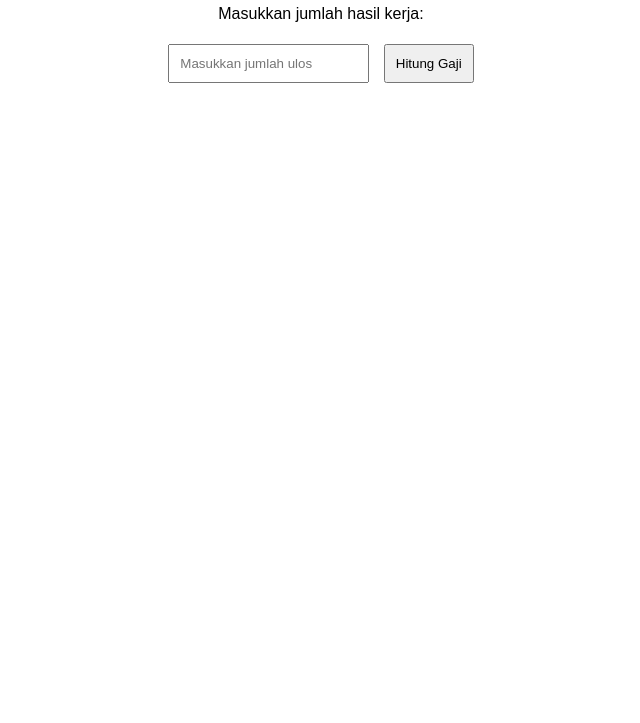
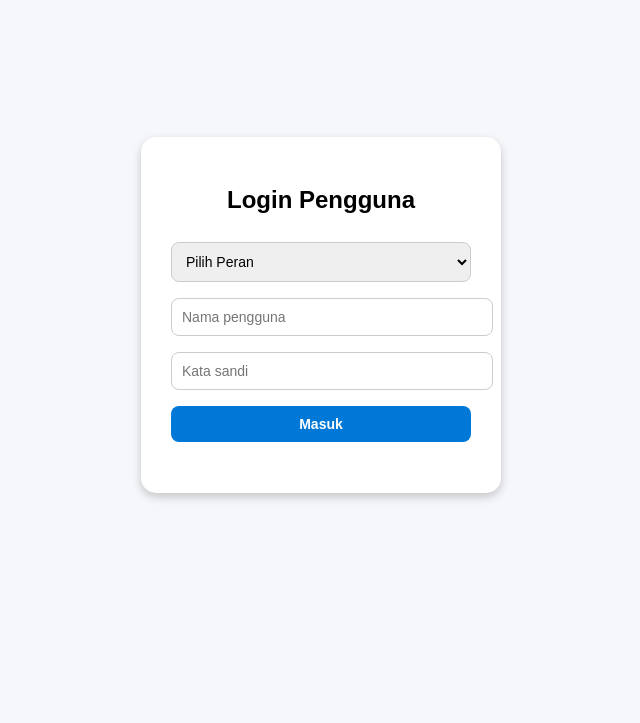
Before and after one commit to yeriyumazai84/hitung-gaji-borsin, a plain HTML site: page index.html in a window 1280 px wide. Shown: the part 93-816 px from the top of the page, without its empty margins (319-959 px from the left). Drawn offline with Linux system fonts and the light colour scheme.

Commit message:
Update index.html

```diff
--- a/index.html
+++ b/index.html
@@ -1,27 +1,90 @@
 <!DOCTYPE html>
-<html>
+<html lang="id">
 <head>
     <meta charset="UTF-8">
-  <title>Hitung Gaji Anggota Borsin</title>
+    <meta name="viewport" content="width=device-width, initial-scale=1.0">
+    <title>Login - Hitung Gaji Borsin</title>
     <style>
-    body { font-family: Arial; text-align: center; margin-top: 50px; }
-    input, button { padding: 10px; margin: 5px; }
+        body {
+            font-family: Arial, sans-serif;
+            background: #f5f7fa;
+            display: flex;
+            justify-content: center;
+            align-items: center;
+            height: 100vh;
+        }
+        .login-box {
+            background: white;
+            padding: 30px;
+            border-radius: 15px;
+            box-shadow: 0 4px 10px rgba(0,0,0,0.2);
+            width: 300px;
+            text-align: center;
+        }
+        h2 {
+            margin-bottom: 20px;
+        }
+        input, select, button {
+            width: 100%;
+            padding: 10px;
+            margin: 8px 0;
+            border-radius: 8px;
+            border: 1px solid #ccc;
+            font-size: 14px;
+        }
+        button {
+            background-color: #0078D7;
+            color: white;
+            border: none;
+            cursor: pointer;
+            font-weight: bold;
+        }
+        button:hover {
+            background-color: #005fa3;
+        }
+        .msg {
+            color: red;
+            font-size: 13px;
+        }
     </style>
 </head>
 <body>
-  <h2>Hitung Gaji Anggota Borsin</h2>
-  <p>Masukkan jumlah hasil kerja:</p>
-  <input type="number" id="hasil" placeholder="Masukkan jumlah ulos">
-  <button onclick="hitungGaji()">Hitung Gaji</button>
-  <p id="hasilGaji"></p>
+    <div class="login-box">
+        <h2>Login Pengguna</h2>
+        <select id="role">
+            <option value="">Pilih Peran</option>
+            <option value="admin">Admin</option>
+            <option value="anggota">Anggota</option>
+            <option value="bos">Bos</option>
+        </select>
+        <input type="text" id="username" placeholder="Nama pengguna">
+        <input type="password" id="password" placeholder="Kata sandi">
+        <button onclick="login()">Masuk</button>
+        <p class="msg" id="message"></p>
+    </div>
 
     <script>
-    function hitungGaji() {
-      let hasil = document.getElementById("hasil").value;
-      let gajiPerUlos = 25000;
-      let total = hasil * gajiPerUlos;
-      document.getElementById("hasilGaji").innerHTML =
-        "Total Gaji: Rp " + total.toLocaleString("id-ID");
+        function login() {
+            const role = document.getElementById('role').value;
+            const username = document.getElementById('username').value;
+            const password = document.getElementById('password').value;
+            const msg = document.getElementById('message');
+
+            if (!role || !username || !password) {
+                msg.textContent = "Semua kolom wajib diisi!";
+                return;
+            }
+
+            // Contoh login sederhana
+            if (role === "admin" && username === "admin" && password === "1234") {
+                window.location.href = "admin.html";
+            } else if (role === "anggota" && username === "anggota" && password === "1234") {
+                window.location.href = "anggota.html";
+            } else if (role === "bos" && username === "bos" && password === "1234") {
+                window.location.href = "bos.html";
+            } else {
+                msg.textContent = "Login gagal! Periksa kembali data Anda.";
+            }
         }
     </script>
 </body>
```
Lines whose indentation alone changed are shown as unchanged.
